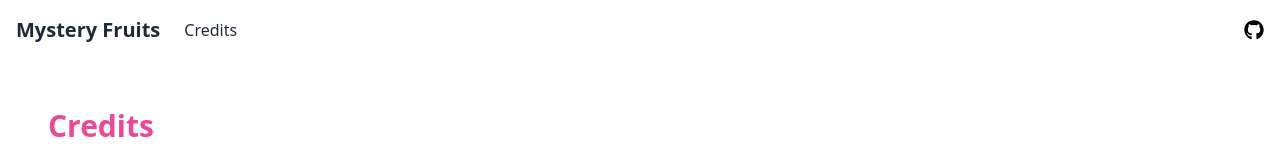
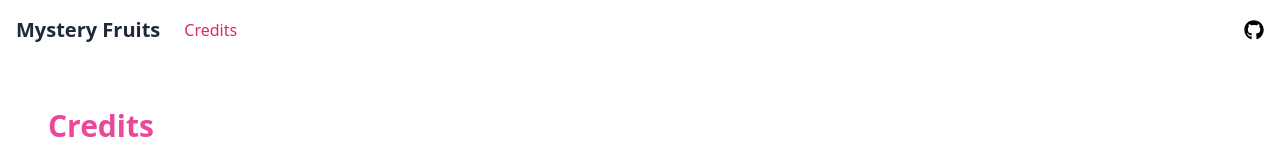
Before and after one commit to jedymatt/mystery-fruits-js, a Vue app: page /credits in a window 1280 px wide. Shown: the top 160 px of the page. Built offline with nearby package versions, Linux system fonts and the light colour scheme; a web font is replaced by a local one.

Commit message:
Change color to navbar link when it is an active route

```diff
--- a/src/components/AppNavbar.vue
+++ b/src/components/AppNavbar.vue
@@ -17,6 +17,7 @@ import GithubIcon from './icons/GithubIcon.vue';
           <RouterLink
             to="/credits"
             class="p-2 rounded-md hover:bg-pink-100"
+            :class="{ 'text-pink-600': $route.name === 'credits' }"
           >
             Credits
           </RouterLink>
```
